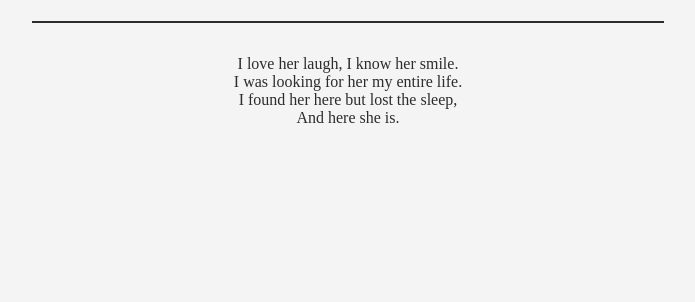
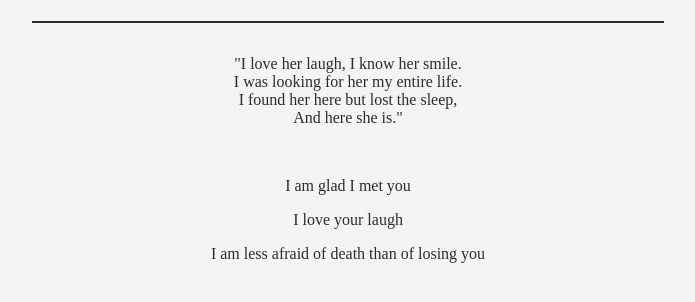
Before and after one commit to JakubSzymanek/JakubSzymanek.github.io, a plain HTML site: page index.html in a window 1280 px wide. Shown: the part 354-656 px from the top of the page, without its empty margins (292-987 px from the left). Drawn offline with Linux system fonts and the light colour scheme.

Commit message:
Update index.html

```diff
--- a/index.html
+++ b/index.html
@@ -27,10 +27,14 @@
   <body>
     <h1>Anjie</h1>
     <div class="decorative-line"></div>
-    <p>I love her laugh, I know her smile.<br>
+    <p>"I love her laugh, I know her smile.<br>
 I was looking for her my entire life.<br>
 I found her here but lost the sleep,<br>
-And here she is.</p>
+And here she is."</p>
+    <br>
+    <p>I am glad I met you</p>
+    <p>I love your laugh</p>
+    <p>I am less afraid of death than of losing you</p>
 
   </body>
 </html>
```
